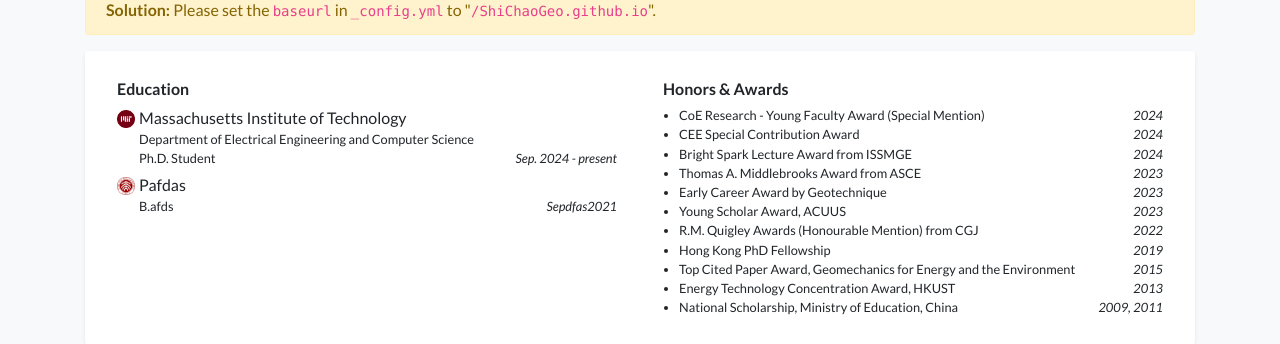
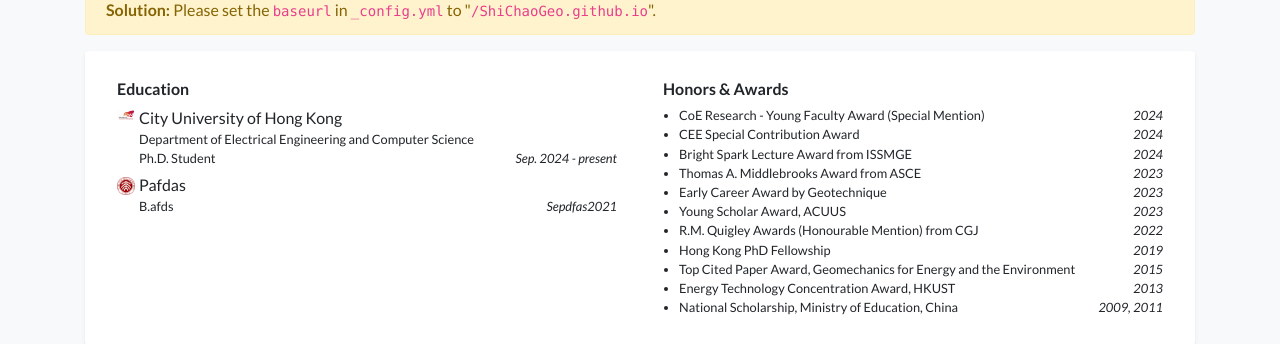
Before and after one commit to ShiChaoGeo/ShiChaoGeo.github.io, a Jekyll site: the page built from index.html, in a window 1280 px wide and 900 px high, scrolled down 442 px. Shown: the part 152-496 px from the top of the window. Built offline with Jekyll 4.4.1, drawn with Linux system fonts in a browser that asks for light colours; nearby versions of some CDN libraries; a style sheet for code colours, icons or effects is not loaded.

Commit message:
Update profile.yml

```diff
--- a/_data/profile.yml
+++ b/_data/profile.yml
@@ -35,8 +35,8 @@
 #  Photo by Manja Vitolic on Unsplash (this caption is optional, comment it out to disable).
 
 education:
-- name: Massachusetts Institute of Technology
-  logo: /assets/images/badges/MIT_Social_circle.png
+- name: City University of Hong Kong
+  logo: /assets/images/badges/CityU.jpg
   position: >-
     Department of Electrical Engineering and Computer Science <br/>
     Ph.D. Student
```
